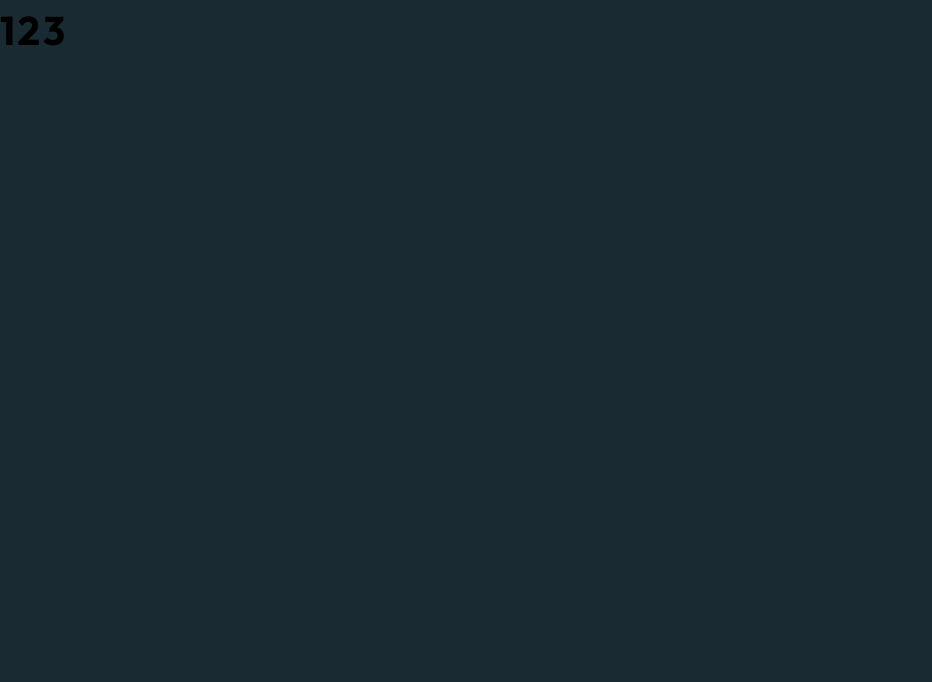
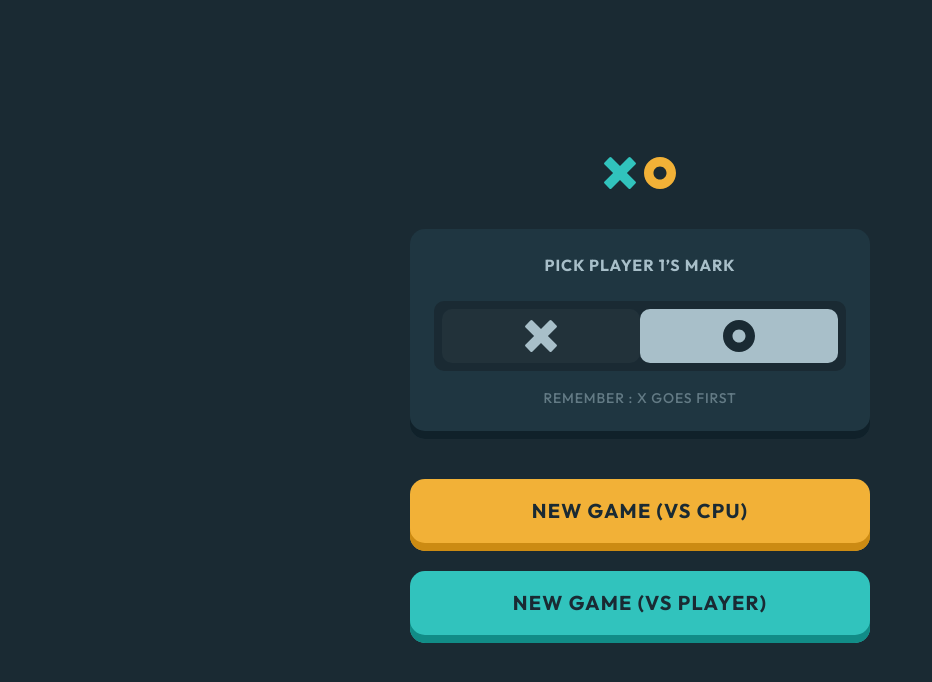
Before and after one commit to blp100/tic-tac-toe-vue, a Vue app: page / in a window 1280 px wide. Shown: the top 682 px of the page, without its empty margins (0-932 px from the left). Built offline with nearby package versions, Linux system fonts and the light colour scheme.

Commit message:
feat: add main menu

```diff
--- a/index.html
+++ b/index.html
@@ -13,7 +13,7 @@
     />
     <title>Tic-Tac-Toe VueJS-Version</title>
   </head>
-  <body class="text-sm/normal bg-dark-navy">
+  <body class="text-sm/normal bg-dark-navy h-screen">
     <div id="app"></div>
     <script type="module" src="/src/main.js"></script>
   </body>
--- a/src/App.vue
+++ b/src/App.vue
@@ -1,12 +1,9 @@
 <script setup>
+import NewGameMenu from './components/NewGameMenu.vue';
 </script>
 
 <template>
-  <main>
-    <h1>123</h1>
+  <main class="flex justify-center items-center h-screen">
+    <NewGameMenu />
   </main>
 </template>
-
-<style scoped>
-
-</style>
--- a/src/assets/main.css
+++ b/src/assets/main.css
@@ -15,4 +15,8 @@
   h4 {
     @apply text-[1rem] font-bold tracking-[1px];
   }
+  p, span{
+    @apply text-[0.875rem] font-medium tracking-[0.875px];
+
+  }
 }
--- /dev/null
+++ b/src/components/NewGameMenu.vue
@@ -0,0 +1,45 @@
+<script setup>
+import IconO from "./icons/IconO.vue";
+import IconX from "./icons/IconX.vue";
+</script>
+
+<template>
+  <div class="m-auto flex flex-col items-center gap-10">
+    <div class="flex gap-2">
+      <IconX class="h-8 w-8 fill-light-blue" />
+      <IconO class="h-8 w-8 fill-light-yellow" />
+    </div>
+    <div
+      class="rounded-[15px] bg-semi-dark-navy p-6 shadow-[0px_-8px_0px_0px_#10212A_inset]"
+    >
+      <h4 class="text-center text-silver">PICK PLAYER 1’S MARK</h4>
+      <div class="mt-6 flex rounded-[10px] bg-dark-navy p-2">
+        <div
+          class="flex h-[54px] w-[198px] justify-center rounded-[10px] bg-silver/5"
+        >
+          <IconX class="m-auto h-8 w-8 fill-silver" />
+        </div>
+        <div
+          class="flex h-[54px] w-[198px] justify-center rounded-[10px] bg-silver"
+        >
+          <IconO class="m-auto h-8 w-8 fill-dark-navy" />
+        </div>
+      </div>
+      <p class="mb-1.5 mt-[17px] text-center text-silver/50">
+        REMEMBER : X GOES FIRST
+      </p>
+    </div>
+    <div class="flex flex-col gap-5">
+      <button
+        class="mx-0 w-[460px] rounded-[15px] bg-light-yellow pb-[25px] pt-[17px] shadow-[0px_-8px_0px_0px_#CC8B13_inset]"
+      >
+        <h3 class="text-center text-dark-navy">NEW GAME (VS CPU)</h3>
+      </button>
+      <button
+        class="mx-0 w-[460px] rounded-[15px] bg-light-blue pb-[25px] pt-[17px] shadow-[0px_-8px_0px_0px_#118C87_inset]"
+      >
+        <h3 class="text-center text-dark-navy">NEW GAME (VS PLAYER)</h3>
+      </button>
+    </div>
+  </div>
+</template>
--- /dev/null
+++ b/src/components/icons/IconO.vue
@@ -0,0 +1,9 @@
+
+<template>
+  <svg width="64" height="64" viewBox="0 0 64 64" xmlns="http://www.w3.org/2000/svg">
+    <path
+      d="M32 0c17.673 0 32 14.327 32 32 0 17.673-14.327 32-32 32C14.327 64 0 49.673 0 32 0 14.327 14.327 0 32 0Zm0 18.963c-7.2 0-13.037 5.837-13.037 13.037 0 7.2 5.837 13.037 13.037 13.037 7.2 0 13.037-5.837 13.037-13.037 0-7.2-5.837-13.037-13.037-13.037Z"
+      fill="inherit"
+    />
+  </svg>
+</template>
--- /dev/null
+++ b/src/components/icons/IconOOutline.vue
@@ -0,0 +1,10 @@
+<template>
+  <svg width="66" height="66" xmlns="http://www.w3.org/2000/svg">
+    <path
+      d="M33 1c17.673 0 32 14.327 32 32 0 17.673-14.327 32-32 32C15.327 65 1 50.673 1 33 1 15.327 15.327 1 33 1Zm0 18.963c-7.2 0-13.037 5.837-13.037 13.037 0 7.2 5.837 13.037 13.037 13.037 7.2 0 13.037-5.837 13.037-13.037 0-7.2-5.837-13.037-13.037-13.037Z"
+      stroke="#F2B137"
+      stroke-width="2"
+      fill="none"
+    />
+  </svg>
+</template>
--- /dev/null
+++ b/src/components/icons/IconX.vue
@@ -0,0 +1,14 @@
+<template>
+  <svg
+    width="64"
+    height="64"
+    viewBox="0 0 64 64"
+    xmlns="http://www.w3.org/2000/svg"
+  >
+    <path
+      d="M15.002 1.147 32 18.145 48.998 1.147a3 3 0 0 1 4.243 0l9.612 9.612a3 3 0 0 1 0 4.243L45.855 32l16.998 16.998a3 3 0 0 1 0 4.243l-9.612 9.612a3 3 0 0 1-4.243 0L32 45.855 15.002 62.853a3 3 0 0 1-4.243 0L1.147 53.24a3 3 0 0 1 0-4.243L18.145 32 1.147 15.002a3 3 0 0 1 0-4.243l9.612-9.612a3 3 0 0 1 4.243 0Z"
+      fill="inherit"
+      fill-rule="evenodd"
+    />
+  </svg>
+</template>
```
